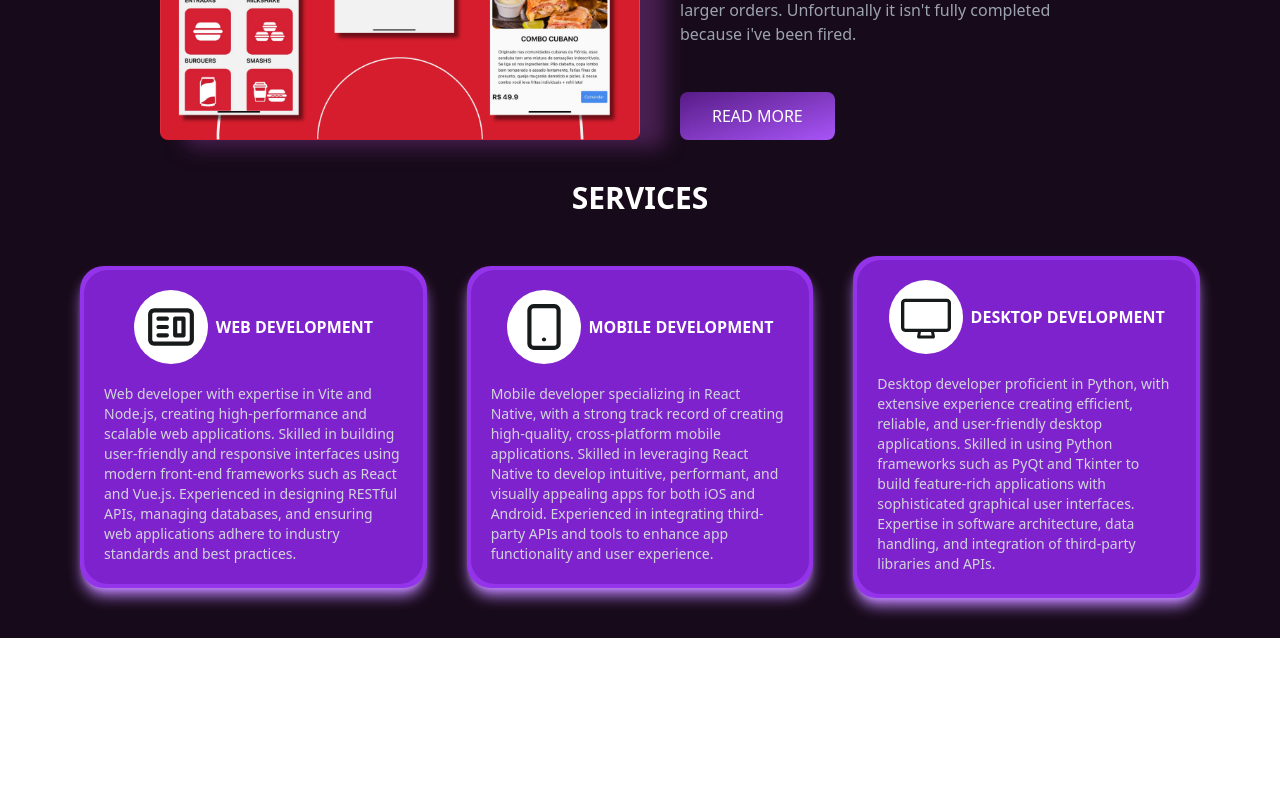
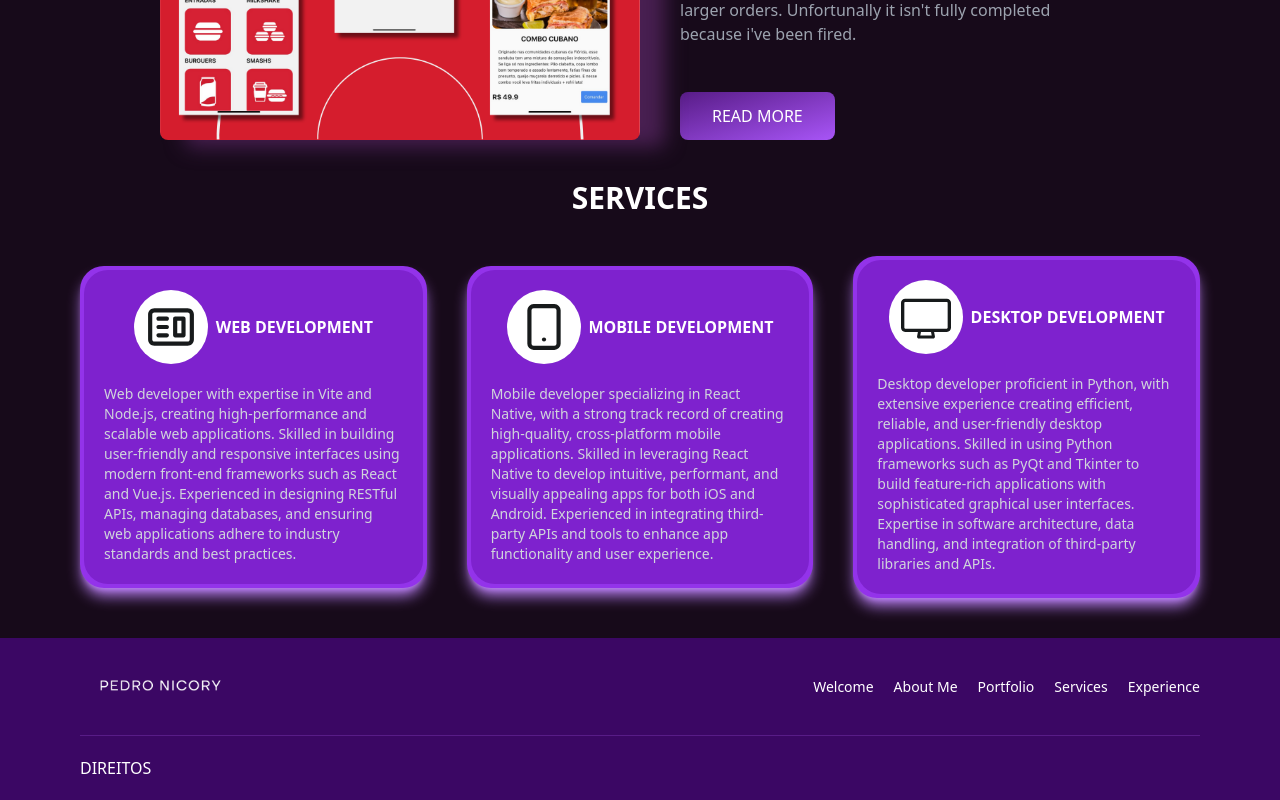
Before and after one commit to nicoryy/nicoryy.github.io, a React (Vite) app: page / in a window 1280 px wide. Shown: the part 2980-3780 px from the top of the page. Before the commit the page ends 3618 px from the top, so only its background shows below. Built offline with nearby package versions, Linux system fonts and the light colour scheme.

Commit message:
Footer and Desktop Hidden

```diff
--- a/src/App.jsx
+++ b/src/App.jsx
@@ -5,6 +5,7 @@ import TabPortfolio from "./components/TabPortfolio";
 import { mobile, website, desktop } from "./projects";
 import { useState } from "react";
 import Cards from "./components/Cards";
+import Footer from "./components/Footer";
 
 
 function App() {
@@ -133,7 +134,7 @@ function App() {
                   className={
                     activeTab === 3
                       ? "text-xl cursor-pointer border-b-4 rounded-xl pb-2 border-purple-800"
-                      : "text-xl cursor-pointer"
+                      : "text-xl cursor-pointer hidden"
                   }
                 >
                   Desktop
@@ -157,6 +158,7 @@ function App() {
             <Cards/>
           </section>
         </main>
+        <Footer/>
       </section>
     </>
   );
--- /dev/null
+++ b/src/components/Footer.jsx
@@ -0,0 +1,35 @@
+import React from "react";
+import logo from "../../assets/w-name.png";
+
+const Footer = () => {
+  return (
+    <footer className="text-white -mx-20 bg-purple-950 px-20 py-5">
+      <section className="flex justify-between items-center">
+        <img className="w-40" src={logo} alt="logo" />
+        <ul className="flex gap-5 text-sm">
+            <li>
+              <a href="#Welcome">Welcome</a>
+            </li>
+            <li>
+              <a href="#About">About Me</a>
+            </li>
+            <li>
+              <a href="#Portfolio">Portfolio</a>
+            </li>
+            <li>
+              <a href="#Services">Services</a>
+            </li>
+            <li>
+              <a href="#Experience">Experience</a>
+            </li>
+        </ul>
+      </section>
+      <hr className="border-purple-900 my-5" />
+      <section>
+        <p>DIREITOS</p>
+      </section>
+    </footer>
+  );
+};
+
+export default Footer;
```
